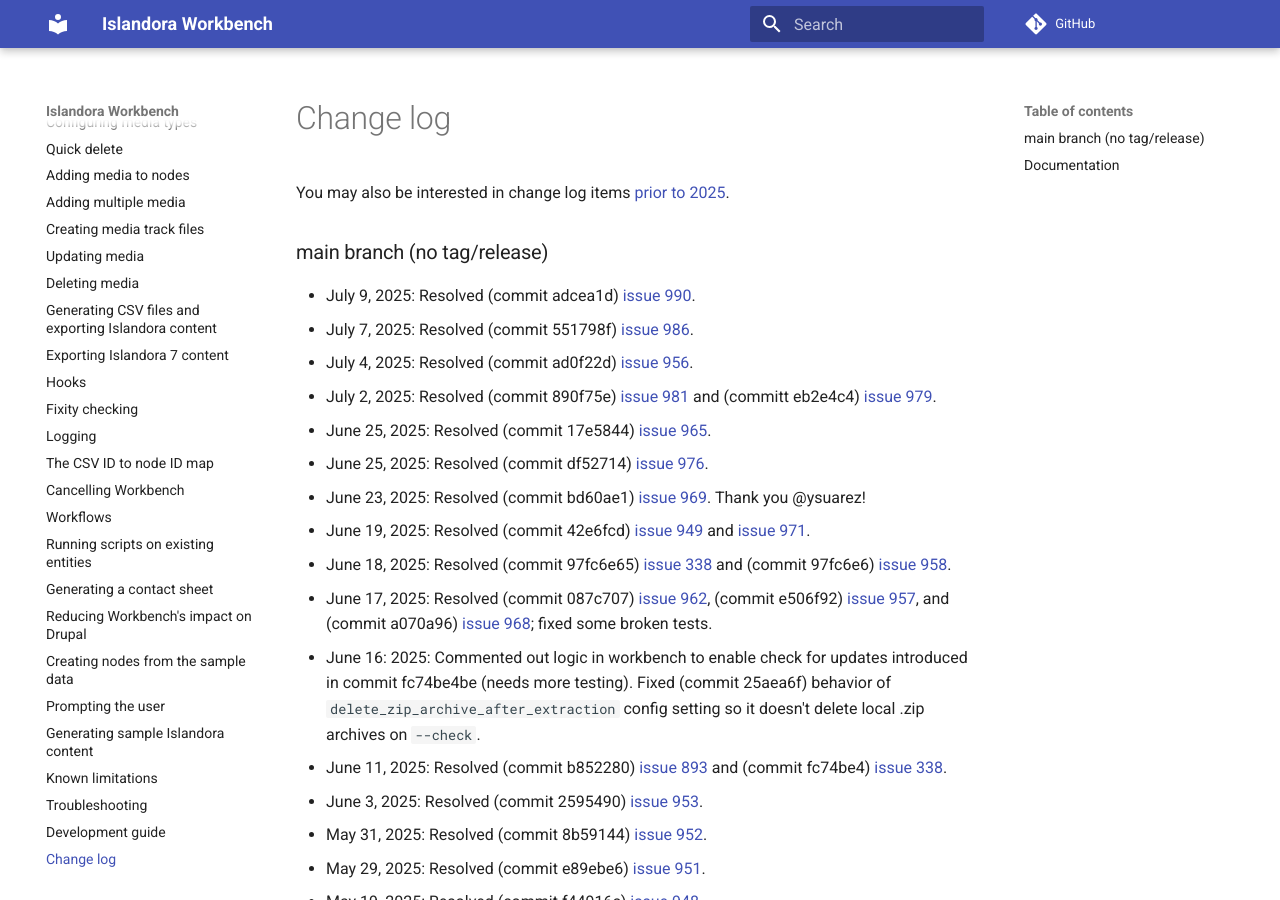
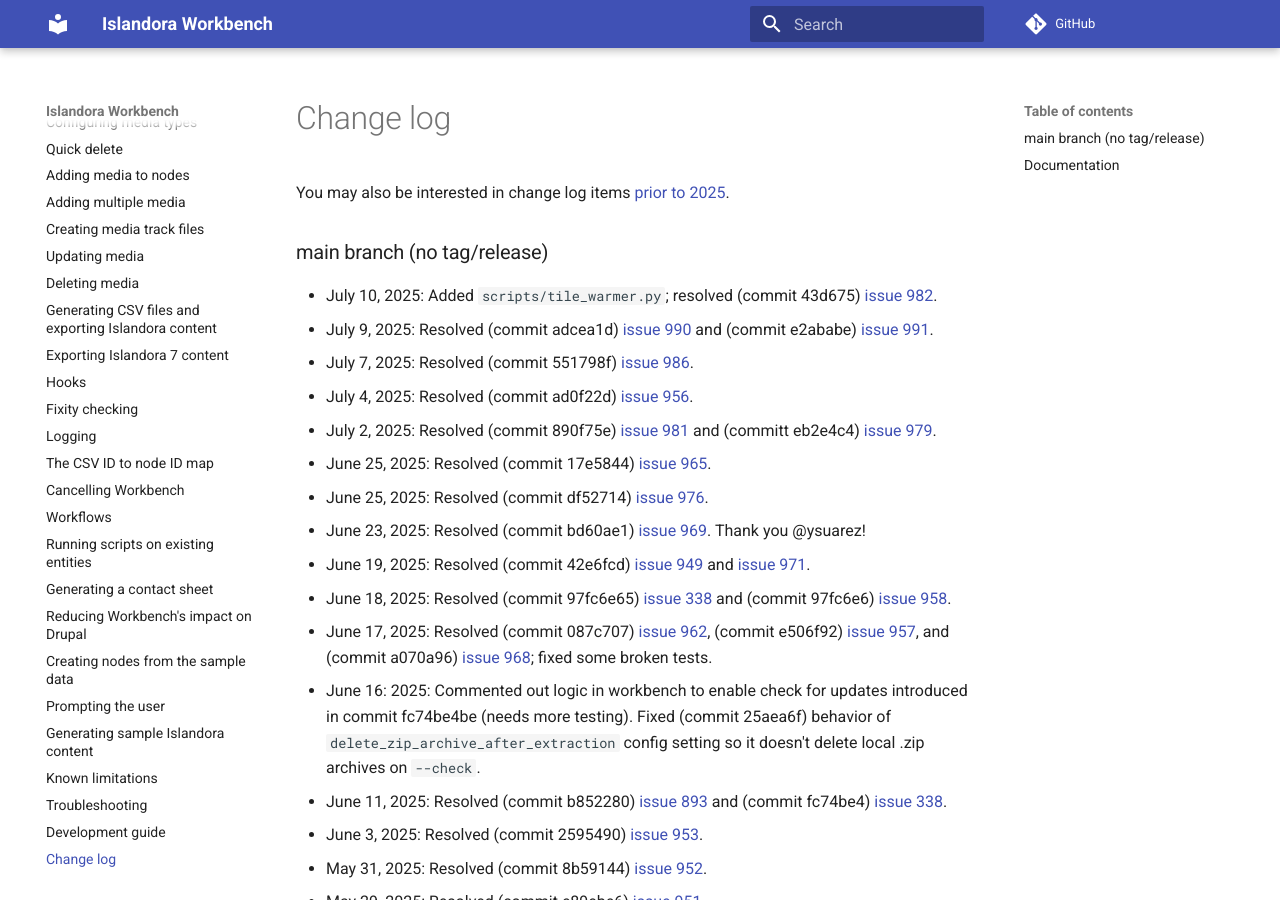
Before and after one commit to mjordan/islandora_workbench_docs, an MkDocs documentation site: the page built from docs/changelog.md, in a window 1280 px wide and 900 px high. Built offline with MkDocs 1.6.1 and Material for MkDocs 9.7.7, drawn with Linux system fonts in a browser that asks for light colours; comment, search, counter and statistics services are not loaded; some of the changed text lies outside the part shown.

Commit message:
Updated changelog.

```diff
--- a/docs/changelog.md
+++ b/docs/changelog.md
@@ -2,7 +2,8 @@
 
 ### main branch (no tag/release)
 
-* July 9, 2025: Resolved (commit adcea1d) [issue 990](https://github.com/mjordan/islandora_workbench/issues/990).
+* July 10, 2025: Added `scripts/tile_warmer.py`; resolved (commit 43d675) [issue 982](https://github.com/mjordan/islandora_workbench/issues/982).
+* July 9, 2025: Resolved (commit adcea1d) [issue 990](https://github.com/mjordan/islandora_workbench/issues/990) and (commit e2ababe) [issue 991](https://github.com/mjordan/islandora_workbench/issues/991).
 * July 7, 2025: Resolved (commit 551798f) [issue 986](https://github.com/mjordan/islandora_workbench/issues/986).
 * July 4, 2025: Resolved (commit ad0f22d) [issue 956](https://github.com/mjordan/islandora_workbench/issues/956).
 * July 2, 2025: Resolved (commit 890f75e) [issue 981](https://github.com/mjordan/islandora_workbench/issues/981) and (committ eb2e4c4) [issue 979](https://github.com/mjordan/islandora_workbench/issues/979).
@@ -47,6 +48,7 @@
 
 ### Documentation
 
+* July 10, 2025: Updated "[Running scripts](/islandora_workbench_docs/running_scripts/)" to include example of `tile_warmer.py`.
 * July 9, 2025: Updated "[Ignoring CSV rows and columns](/islandora_workbench_docs/ignoring_csv_rows_and_columns/)" and "[Troubleshooting](/islandora_workbench_docs/troubleshooting/)" to note the new warning about conflicting input-CSV-filtering config settings.
 * July 4, 2025: Added docs on "[Updating media using node IDs](/islandora_workbench_docs/updating_media/#updating-media-using-node-ids)".
 * July 3, 2025, Updated several pages to include reference to the new `run_scripts` task.
```
